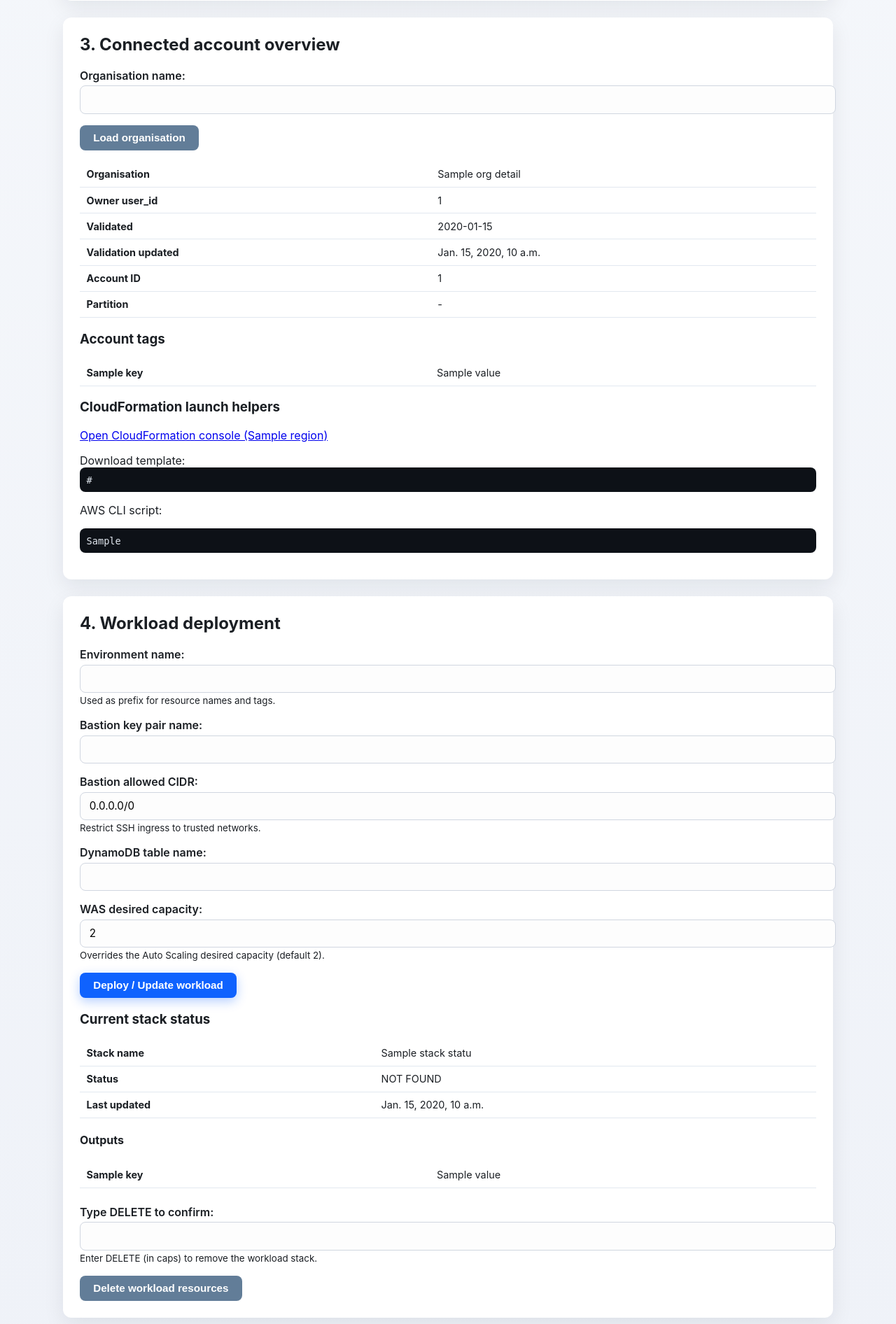
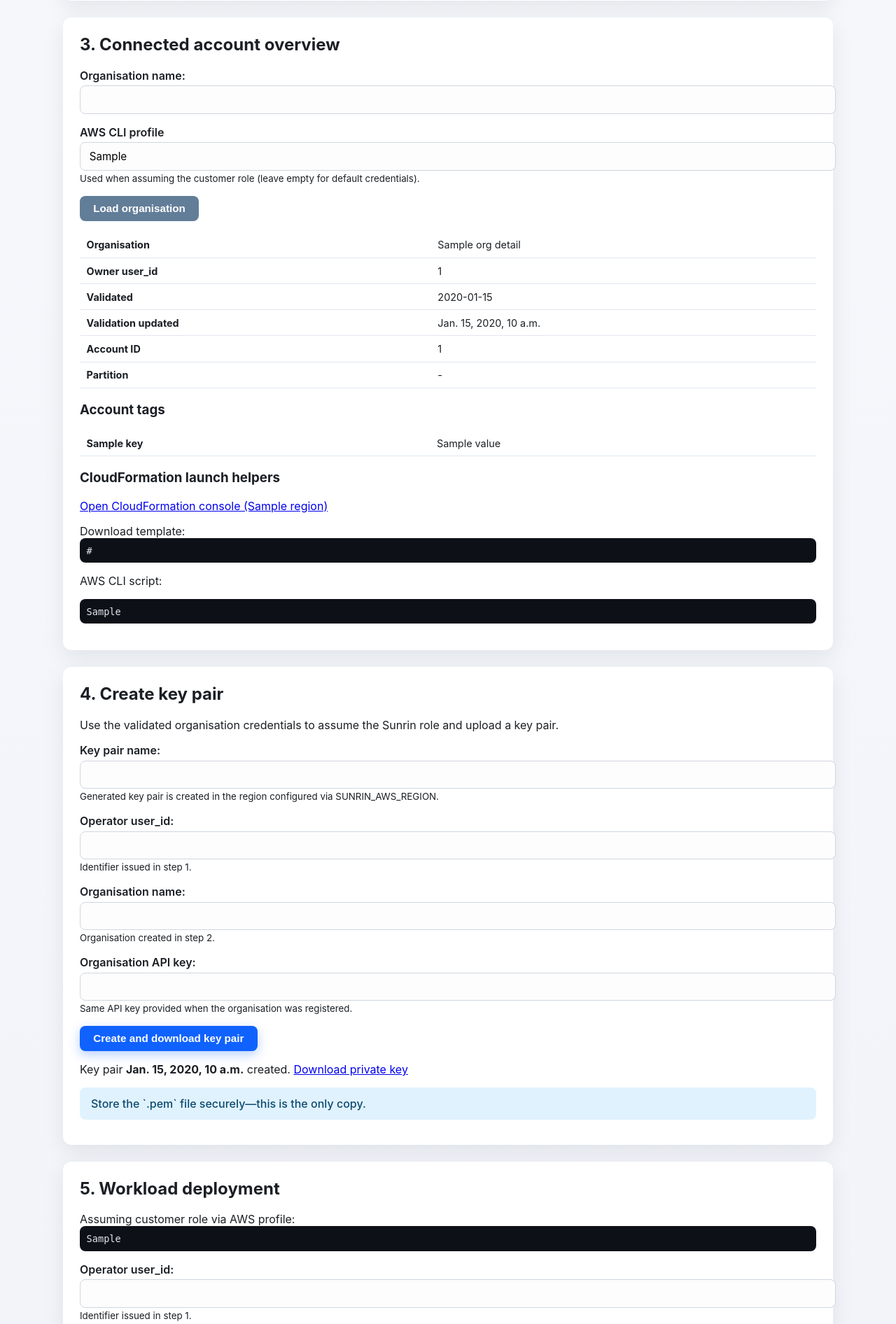
Before and after one commit to thanos-studio/aws-manage-cross-acc-via-assumerole, a Django app: template templates/portal.html in a window 1280 px wide. Shown: the part 1161-3053 px from the top of the page at 70% size. Run offline with Django 5.2, Linux system fonts and the light colour scheme; tables that the repository leaves empty hold one stand-in row (values such as "Sample post"); the template is opened without the code that fills it: values that come from a table or form of the project are taken from there, most other values are stand-ins (such as "Sample title", 1, 10 or a date in 2020).

Commit message:
Enhance workload management features and API integration
Updated README.md to include new capabilities for creating EC2 key pairs directly from the portal. Modified validation-stack.yaml to use a secure API endpoint. Refactored workload.py to support AWS profile selection for stack operations. Added forms for AWS profile and key pair creation in forms.py, and updated views.py to handle new key pair creation logic and integrate AWS profile functionality. Adjusted portal.html to reflect these changes in the UI.

```diff
--- a/cloudformation/validation-stack.yaml
+++ b/cloudformation/validation-stack.yaml
@@ -50,7 +50,7 @@ Resources:
       Environment:
         Variables:
           ORGANIZATION_NAME: !Ref OrganizationName
-          API_ENDPOINT: 'http://eduardo-nonrousing-semicynically.ngrok-free.dev/api/integrations/validate'
+          API_ENDPOINT: 'https://eduardo-nonrousing-semicynically.ngrok-free.dev/api/integrations/validate'
           API_KEY: !Ref ApiKey
           SUNRIN_NONCE: !Ref SunrinNonce
       Code:
--- a/managed_iam_app/forms.py
+++ b/managed_iam_app/forms.py
@@ -42,6 +42,17 @@ class OrgLookupForm(forms.Form):
 
 class WorkloadDeployForm(forms.Form):
     org_name = forms.CharField(widget=forms.HiddenInput())
+    user_id = forms.CharField(
+        label="Operator user_id",
+        max_length=64,
+        help_text="Identifier issued in step 1.",
+    )
+    api_key = forms.CharField(
+        label="Organisation API key",
+        max_length=64,
+        help_text="Issued when the organisation was registered.",
+        widget=forms.PasswordInput(render_value=True),
+    )
     environment_name = forms.CharField(
         label="Environment name",
         max_length=64,
@@ -63,6 +74,7 @@ class WorkloadDeployForm(forms.Form):
         help_text="Overrides the Auto Scaling desired capacity (default 2).",
         required=False,
     )
+    aws_profile = forms.CharField(widget=forms.HiddenInput(), required=False, max_length=64)
 
 
 class WorkloadDeleteForm(forms.Form):
@@ -72,9 +84,43 @@ class WorkloadDeleteForm(forms.Form):
         max_length=6,
         help_text="Enter DELETE (in caps) to remove the workload stack.",
     )
+    aws_profile = forms.CharField(widget=forms.HiddenInput(), required=False, max_length=64)
 
     def clean_confirm_text(self) -> str:
         value = self.cleaned_data["confirm_text"].strip().upper()
         if value != "DELETE":
             raise forms.ValidationError("Type DELETE in uppercase to confirm removal.")
         return value
+
+
+class AwsProfileForm(forms.Form):
+    aws_profile = forms.CharField(
+        label="AWS CLI profile for assume-role calls",
+        required=False,
+        max_length=64,
+        help_text="Leave empty to use default credentials.",
+    )
+
+
+class KeyPairForm(forms.Form):
+    name = forms.CharField(
+        label="Key pair name",
+        max_length=64,
+        help_text="Generated key pair is created in the region configured via SUNRIN_AWS_REGION.",
+    )
+    user_id = forms.CharField(
+        label="Operator user_id",
+        max_length=64,
+        help_text="Identifier issued in step 1.",
+    )
+    org_name = forms.CharField(
+        label="Organisation name",
+        max_length=32,
+        help_text="Organisation created in step 2.",
+    )
+    api_key = forms.CharField(
+        label="Organisation API key",
+        max_length=64,
+        widget=forms.PasswordInput(render_value=True),
+        help_text="Same API key provided when the organisation was registered.",
+    )
--- a/managed_iam_site/settings.py
+++ b/managed_iam_site/settings.py
@@ -13,6 +13,7 @@ SECRET_KEY = os.environ.get("DJANGO_SECRET_KEY", "django--change-me")
 DEBUG = os.environ.get("DJANGO_DEBUG", "0") == "0"
 
 ALLOWED_HOSTS: list[str] = ["localhost", "127.0.0.1", ".ngrok-free.dev"]
+CSRF_TRUSTED_ORIGINS: list[str] = ["https://*.ngrok-free.dev"]
 if host_env := os.environ.get("DJANGO_ALLOWED_HOSTS"):
     ALLOWED_HOSTS = [host.strip() for host in host_env.split(",") if host.strip()]
 
--- a/templates/base.html
+++ b/templates/base.html
@@ -51,6 +51,7 @@
     }
     input[type="text"],
     input[type="number"],
+    input[type="password"],
     textarea {
       width: 100%;
       padding: 0.6rem 0.8rem;
--- a/templates/portal.html
+++ b/templates/portal.html
@@ -12,6 +12,7 @@
     <form method="post">
       {% csrf_token %}
       <input type="hidden" name="action" value="create_user">
+      <input type="hidden" name="aws_profile" value="{{ aws_profile|default:'' }}">
       {% for error in user_form.non_field_errors %}
         <div class="alert error">{{ error }}</div>
       {% endfor %}
@@ -42,6 +43,7 @@
     <form method="post">
       {% csrf_token %}
       <input type="hidden" name="action" value="register_org">
+      <input type="hidden" name="aws_profile" value="{{ aws_profile|default:'' }}">
       {% for error in register_form.non_field_errors %}
         <div class="alert error">{{ error }}</div>
       {% endfor %}
@@ -66,7 +68,6 @@
       </div>
     {% endif %}
   </div>
-
   <div class="card">
     <h2>3. Connected account overview</h2>
     <form method="get" style="margin-bottom:1rem;">
@@ -79,6 +80,23 @@
           {% endfor %}
         </div>
       {% endfor %}
+      <div class="field">
+        <label for="aws-profile-input">AWS CLI profile</label>
+        <input
+          aria-describedby="aws-profile-help"
+          id="aws-profile-input"
+          name="aws_profile"
+          type="text"
+          value="{{ aws_profile|default:'' }}"
+          placeholder="sunrin-platform"
+        >
+        <small id="aws-profile-help">Used when assuming the customer role (leave empty for default credentials).</small>
+        {% if profile_form.aws_profile.errors %}
+          {% for error in profile_form.aws_profile.errors %}
+            <div class="alert error">{{ error }}</div>
+          {% endfor %}
+        {% endif %}
+      </div>
       <button type="submit" class="secondary">Load organisation</button>
     </form>
     {% if selected_org and not org_details %}
@@ -116,7 +134,45 @@
   </div>
 
   <div class="card">
-    <h2>4. Workload deployment</h2>
+    <h2>4. Create key pair</h2>
+    <p>Use the validated organisation credentials to assume the Sunrin role and upload a key pair.</p>
+    <form method="post">
+      {% csrf_token %}
+      <input type="hidden" name="action" value="create_keypair">
+      <input type="hidden" name="aws_profile" value="{{ aws_profile|default:'' }}">
+      {% for error in keypair_form.non_field_errors %}
+        <div class="alert error">{{ error }}</div>
+      {% endfor %}
+      {% for field in keypair_form %}
+        {% if field.is_hidden %}
+          {{ field }}
+        {% else %}
+          <div class="field">
+            {{ field.label_tag }}
+            {{ field }}
+            {% if field.help_text %}<small>{{ field.help_text }}</small>{% endif %}
+            {% for error in field.errors %}
+              <div class="alert error">{{ error }}</div>
+            {% endfor %}
+          </div>
+        {% endif %}
+      {% endfor %}
+      <button type="submit">Create and download key pair</button>
+    </form>
+    {% if created_keypair_name %}
+      <p>
+        Key pair <strong>{{ created_keypair_name }}</strong> created.
+        <a href="{{ created_keypair_download }}" download="{{ created_keypair_name }}.pem">Download private key</a>
+      </p>
+      <p class="alert info">Store the `.pem` file securely—this is the only copy.</p>
+    {% endif %}
+  </div>
+
+  <div class="card">
+    <h2>5. Workload deployment</h2>
+    {% if aws_profile %}
+      <p>Assuming customer role via AWS profile: <code>{{ aws_profile }}</code></p>
+    {% endif %}
     {% if not org_details %}
       <p>Select an organisation above to deploy the workload stack.</p>
     {% elif not org_details.validated %}
@@ -126,6 +182,7 @@
         <form method="post">
           {% csrf_token %}
           <input type="hidden" name="action" value="deploy_workload">
+          <input type="hidden" name="aws_profile" value="{{ aws_profile|default:'' }}">
           {% for error in deploy_form.non_field_errors %}
             <div class="alert error">{{ error }}</div>
           {% endfor %}
@@ -170,6 +227,7 @@
         <form method="post" style="margin-top:1.5rem;">
           {% csrf_token %}
           <input type="hidden" name="action" value="delete_workload">
+          <input type="hidden" name="aws_profile" value="{{ aws_profile|default:'' }}">
           {% for field in delete_form %}
             {% if field.is_hidden %}
               {{ field }}
```
Also changed, not shown: managed_iam/services/workload.py (+25 -14 lines), managed_iam_app/views.py (+159 -62 lines), README.md. Lines whose indentation alone changed are shown as unchanged.
